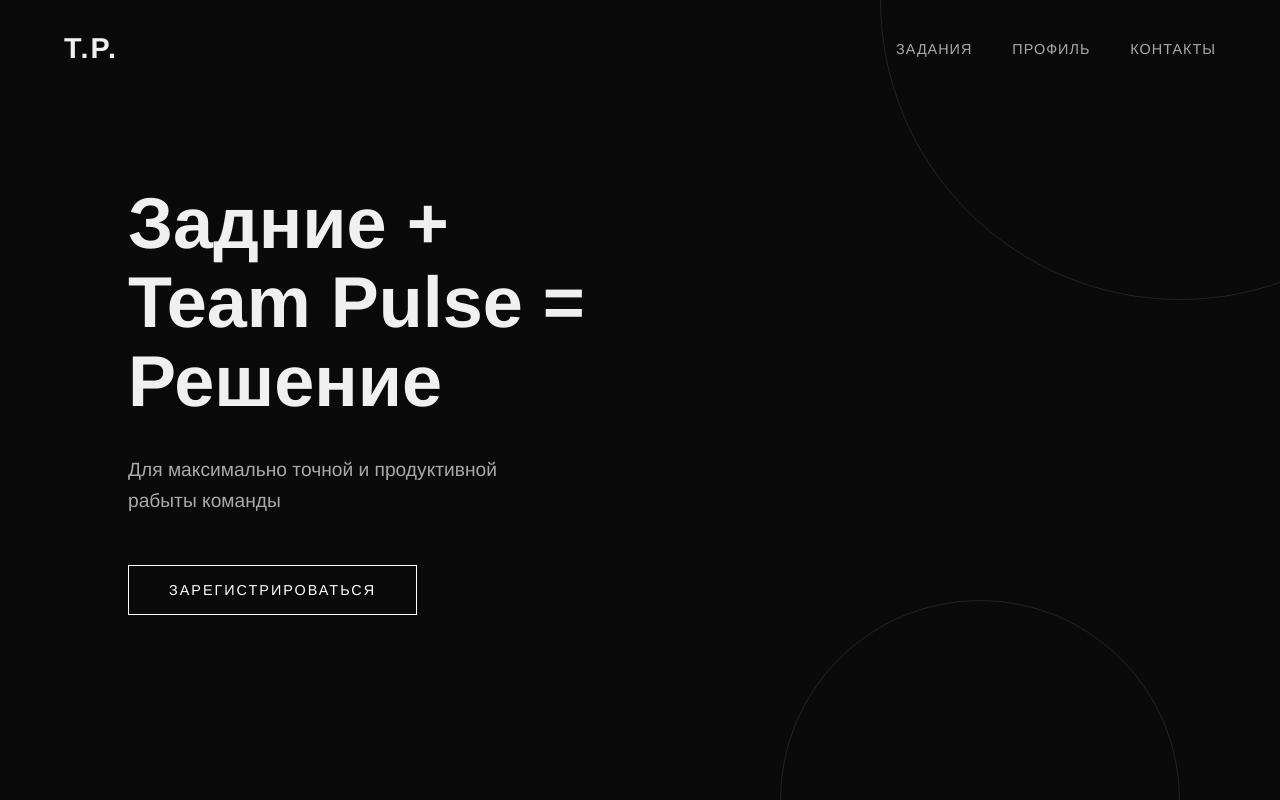
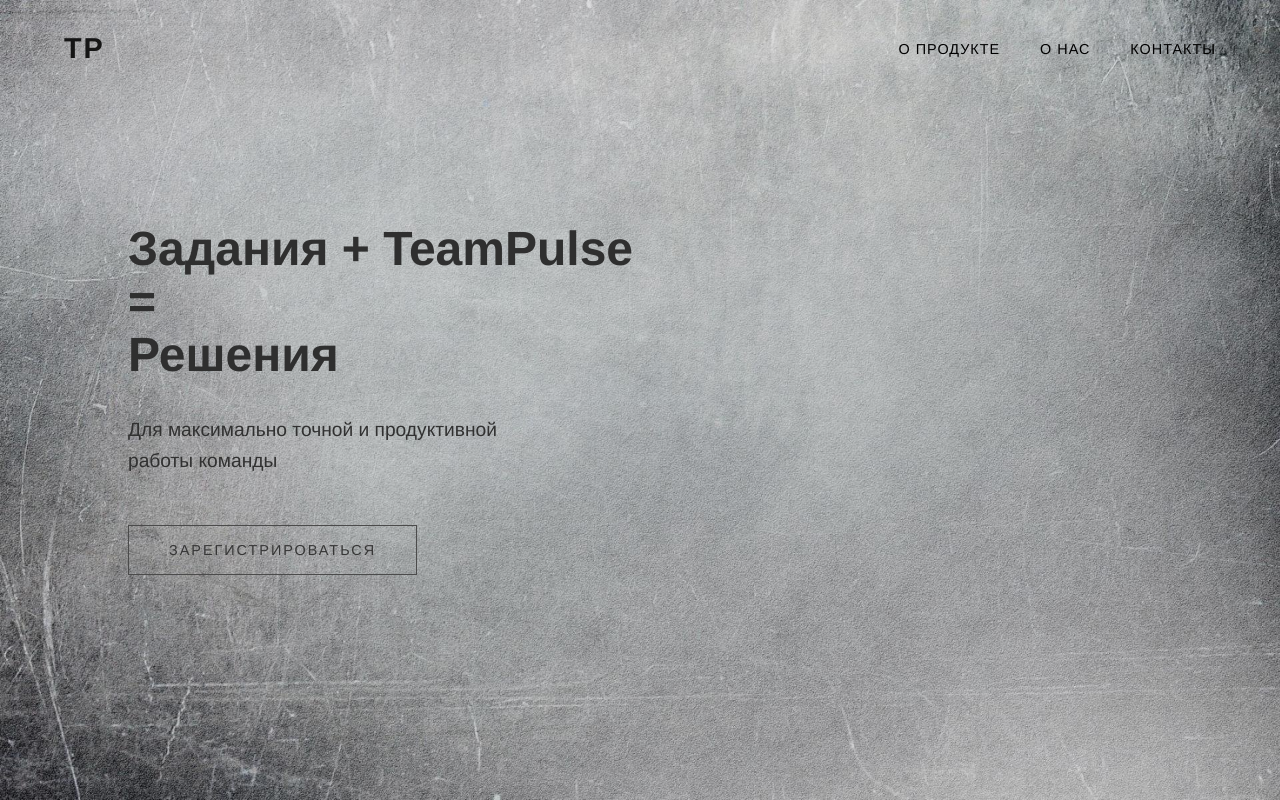
Before and after one commit to ManK0-is-here/work_chat, a Django app: page / in a window 1280 px wide. Run offline with Django 5.2, Linux system fonts and the light colour scheme.

Commit message:
Home_page: добавил фон оптимизировал текст под фон фавиконку

```diff
--- a/static/css/main.css
+++ b/static/css/main.css
@@ -1,4 +1,3 @@
-/* static/css/main.css */
 /* Основные стили */
 * {
     margin: 0;
@@ -8,10 +7,23 @@
 }
 
 body {
-    background-color: #0a0a0a;
-    color: #f0f0f0;
+    background-image: url('/static/image/home2.jpg');
+    background-size: cover;
+    background-position: center;
+    color: #2f2f2f;
     min-height: 100vh;
     overflow-x: hidden;
+}
+
+body::before{
+    content: "";
+    position: fixed;
+    top: 0;
+    left: 0;
+    width: 100%;
+    height: 100%;
+    background: rgba(0, 0, 0, 0.1);
+    z-index:  -1;
 }
 
 /* Навигация */
@@ -32,7 +44,7 @@ body {
     font-weight: 700;
     letter-spacing: 2px;
     text-decoration: none;
-    color: #f0f0f0;
+    color: #151515;
 }
 
 .nav-links {
@@ -41,7 +53,7 @@ body {
 }
 
 .nav-link {
-    color: #aaa;
+    color: #000000;
     text-decoration: none;
     text-transform: uppercase;
     font-size: 0.9rem;
@@ -50,7 +62,7 @@ body {
 }
 
 .nav-link:hover {
-    color: #fff;
+    color: #595959;
 }
 
 /* Главный контент */
@@ -69,7 +81,7 @@ body {
 }
 
 .hero-title {
-    font-size: 4.5rem;
+    font-size: 3rem;
     font-weight: 700;
     line-height: 1.1;
     margin-bottom: 2rem;
@@ -77,7 +89,7 @@ body {
 
 .hero-subtitle {
     font-size: 1.2rem;
-    color: #aaa;
+    color: #313131;
     margin-bottom: 3rem;
     max-width: 80%;
     line-height: 1.6;
@@ -87,8 +99,8 @@ body {
     display: inline-block;
     padding: 1rem 2.5rem;
     background: transparent;
-    color: #fff;
-    border: 1px solid #fff;
+    color: #363636;
+    border: 1px solid #4b4b4b;
     text-decoration: none;
     font-size: 0.9rem;
     letter-spacing: 2px;
@@ -97,63 +109,10 @@ body {
 }
 
 .cta-button:hover {
-    background: #fff;
-    color: #0a0a0a;
+    background: #ffffff95;
+    color: #1a1a1a;
 }
 
-/* Фоновые элементы */
-.background-elements {
-    position: absolute;
-    top: 0;
-    right: 0;
-    height: 100vh;
-    width: 50%;
-    overflow: hidden;
-}
-
-.circle {
-    position: absolute;
-    border-radius: 50%;
-    opacity: 0.1;
-    border: 1px solid #fff;
-}
-
-.circle-large {
-    width: 600px;
-    height: 600px;
-    top: -300px;
-    right: -200px;
-}
-
-.circle-medium {
-    width: 400px;
-    height: 400px;
-    bottom: -200px;
-    right: 100px;
-}
-
-/* Видео-фон */
-.video-background {
-    position: absolute;
-    top: 0;
-    left: 0;
-    width: 100%;
-    height: 100%;
-    overflow: hidden;
-    z-index: -1;
-    opacity: 0.15;
-}
-
-.video-background video {
-    min-width: 100%;
-    min-height: 100%;
-    width: auto;
-    height: auto;
-    position: absolute;
-    top: 50%;
-    left: 50%;
-    transform: translate(-50%, -50%);
-}
 
 /* Анимации */
 @keyframes float {
--- a/static/js/main.js
+++ b/static/js/main.js
@@ -1,36 +1,7 @@
-// static/js/script.js
-// Анимация навигации при скролле
-window.addEventListener('scroll', () => {
-    const navbar = document.querySelector('.navbar');
-    if (window.scrollY > 100) {
-        navbar.style.backgroundColor = 'rgba(10, 10, 10, 0.9)';
-        navbar.style.padding = '1rem 5%';
-    } else {
-        navbar.style.backgroundColor = 'transparent';
-        navbar.style.padding = '2rem 5%';
-    }
-});
 
-// Плавная прокрутка для якорных ссылок
-document.querySelectorAll('a[href^="#"]').forEach(anchor => {
-    anchor.addEventListener('click', function(e) {
-        e.preventDefault();
-        document.querySelector(this.getAttribute('href')).scrollIntoView({
-            behavior: 'smooth'
-        });
-    });
-});
 
-// Инициализация фонового видео (если используется)
-const initVideoBackground = () => {
-    const videoBg = document.querySelector('.video-background');
-    if (videoBg) {
-        const video = videoBg.querySelector('video');
-        video.play().catch(error => {
-            console.log('Автовоспроизведение видео заблокировано:', error);
-        });
-    }
-};
+
+
 
 // Запуск при загрузке страницы
 document.addEventListener('DOMContentLoaded', () => {
--- a/templates/base.html
+++ b/templates/base.html
@@ -6,6 +6,7 @@
     <meta name="viewport" content="width=device-width, initial-scale=1.0">
     <title>{% block title %}Team Pulse{% endblock %}</title>
     <link rel="stylesheet" href="{% static 'css/main.css' %}">
+    <link rel="shortcut icon" href="{% static 'image/favicon.ico' %}" type="image/x-icon">
     {% block extra_css %}{% endblock %}
 </head>
 <body>
--- a/templates/home.html
+++ b/templates/home.html
@@ -2,10 +2,10 @@
 {% block content %}
     <!-- Навигация -->
     <nav class="navbar">
-        <a href="#" class="logo">T.P.</a>
+        <a href="#" class="logo">TP</a>
         <div class="nav-links">
-            <a href="#" class="nav-link">Задания</a>
-            <a href="#" class="nav-link">Профиль</a>
+            <a href="#" class="nav-link">о продукте</a>
+            <a href="#" class="nav-link">О нас</a>
             <a href="#" class="nav-link">Контакты</a>
         </div>
     </nav>
@@ -15,10 +15,10 @@
 
         <div class="hero-content">
             <h1 class="hero-title floating">
-                Задние + Team Pulse =<br>Решение
+                Задания + TeamPulse = <br>Решения
             </h1>
             <p class="hero-subtitle">
-                Для максимально точной и продуктивной рабыты команды
+                Для максимально точной и продуктивной работы команды
             </p>
             <a href="#" class="cta-button">Зарегистрироваться</a>
         </div>
```
Also changed, not shown: static/image/favicon.ico (added), static/image/home2.jpg (added).
